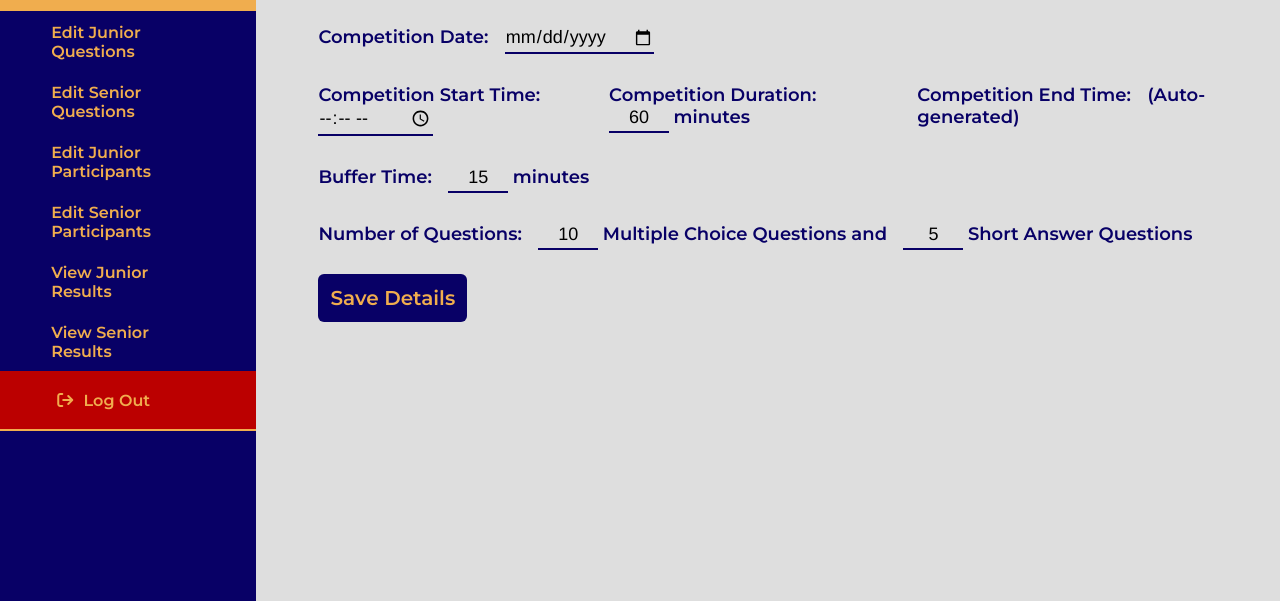
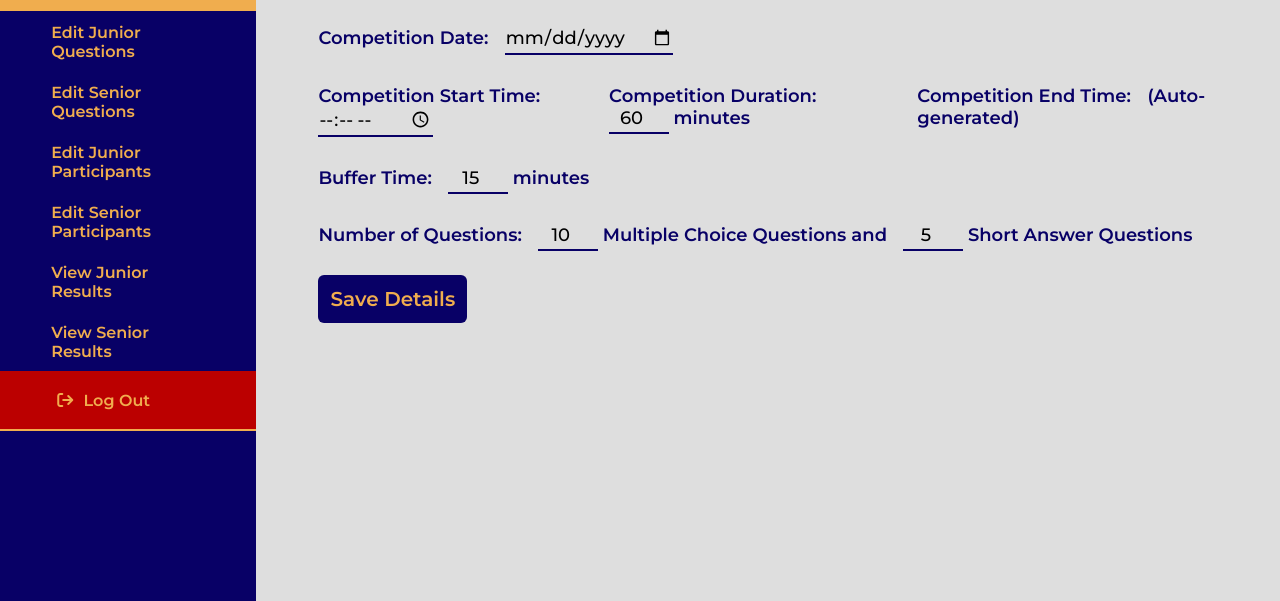
Before and after one commit to domi-bryan/MCMS, a plain HTML site: page dashboard.html in a window 1280 px wide. Shown: the part 199-800 px from the top of the page. Drawn offline with Linux system fonts and the light colour scheme.

Commit message:
Input Validation

```diff
--- a/contentstyle.css
+++ b/contentstyle.css
@@ -75,6 +75,8 @@ button:hover:enabled {
 }
 
 input {
+    font: 18px 'Montserrat', sans-serif;
+    font-weight: 500;
     width: max-content;
     padding: 0px;
     padding-bottom: 3px;
@@ -82,7 +84,6 @@ input {
     border-bottom: 2px solid var(--blue);
     background-color: var(--gray);
     outline: none;
-    font: 18px Helvetica, Arial, sans-serif;
 }
 
 label {
--- a/dashboard.html
+++ b/dashboard.html
@@ -42,7 +42,7 @@
                     </div>
                     <div class="inputfields">
                         <label for="duration">Competition Duration:</label>
-                        <input type="text" id="duration" name="duration" value="60" required style="width: 60px; text-align: center;" onblur="getEndTime()">
+                        <input type="number" id="duration" name="duration" value="60" required style="width: 60px; text-align: center;" onblur="getEndTime()" max=999>
                         <label for="duration">minutes</label>
                     </div>
                     <div class="inputfields">
@@ -55,15 +55,15 @@
                 <br>
                 <div class="inputfields">
                     <label for="buffer">Buffer Time:</label>
-                    <input type="text" id="buffer" name="buffer" value="15" required style="width: 60px; text-align: center;">
+                    <input type="number" id="buffer" name="buffer" value="15" required style="width: 60px; text-align: center;" max="99">
                     <label for="buffer">minutes</label>
                 </div>
                 <br>
                 <div class="inputfields">
                     <label>Number of Questions:</label>
-                    <input type="text" id="nummcq" name="nummcq" value="10"  required style="width: 60px; text-align: center;">
+                    <input type="number" id="nummcq" name="nummcq" value="10"  required style="width: 60px; text-align: center;" max="999">
                     <label for="duration">Multiple Choice Questions and</label>
-                    <input type="text" id="numsa" name="numsa" value="5"  required style="width: 60px; text-align: center;">
+                    <input type="number" id="numsa" name="numsa" value="5"  required style="width: 60px; text-align: center;" max="999">
                     <label for="duration">Short Answer Questions</label>
                 </div>
                 <br>
@@ -86,5 +86,6 @@
             endtime.innerHTML = dateendtime.toLocaleTimeString([], {hour: '2-digit', minute:'2-digit'});
         }
     </script>
+    <script src="https://cdn.jsdelivr.net/npm/monaco-editor@0.33.0/min/vs/loader.js"></script>
 </body>
 </html>
```
Also changed, not shown: index.html (+2 -2 lines), 1 other file.
